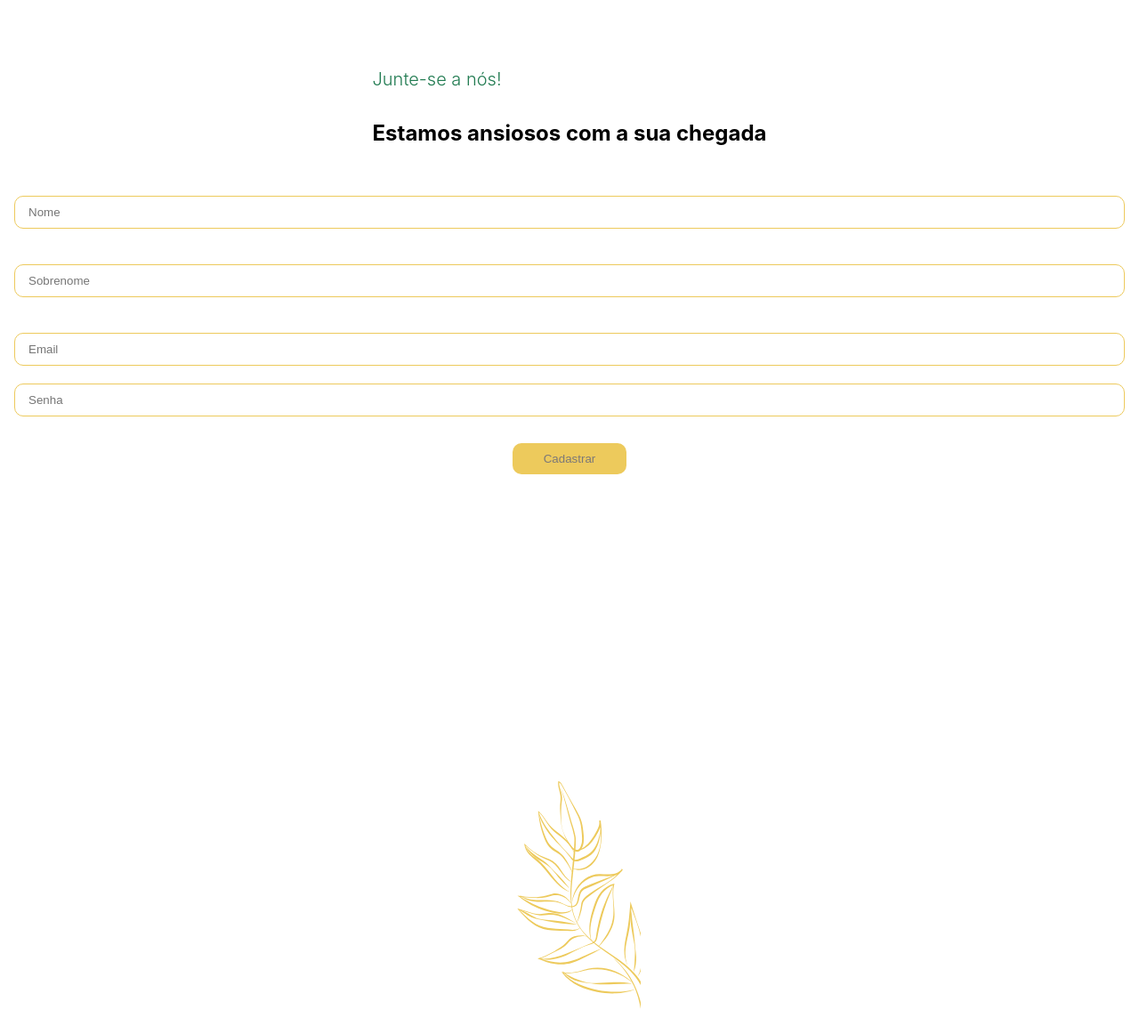
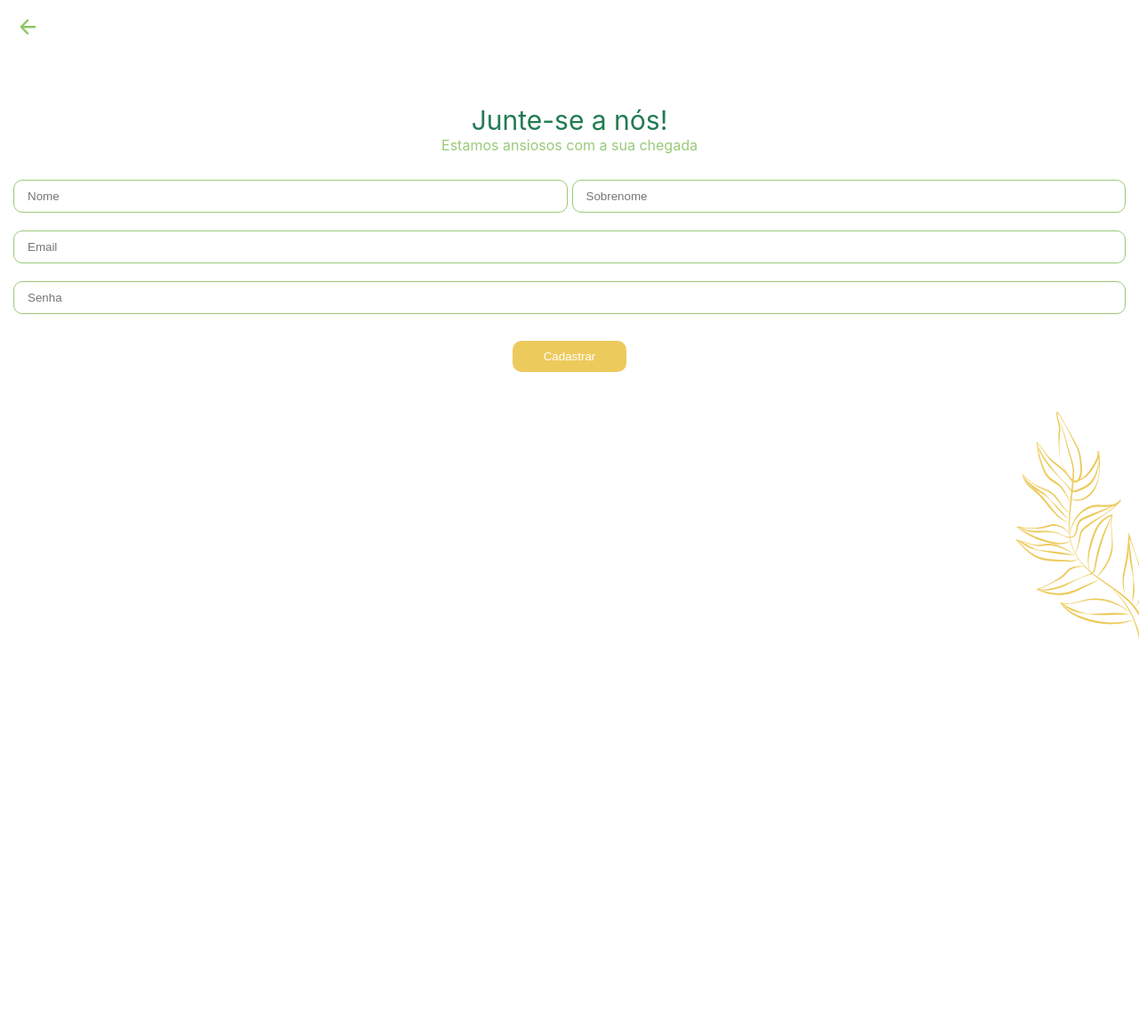
Before and after one commit to vanessa-nascimento/plantei-frontend, a Next.js app: page /Register in a window 1280 px wide. Shown: the top 1162 px of the page at 89% size. After the commit the page ends 800 px from the top, so only its background shows below. Built offline with nearby package versions, Linux system fonts and the light colour scheme.

Commit message:
feat: finalizando estruturação da tela de cadastro

```diff
--- a/pages/Login/index.tsx
+++ b/pages/Login/index.tsx
@@ -44,6 +44,7 @@ export default function Login(props) {
         <Input
           {...register("senha", { required: true })}
           placeholder="Senha"
+          type="password"
           border="1px solid #EDCA5C"
           width={100}
           margin="0 0 30px 0"
--- a/pages/Register/index.tsx
+++ b/pages/Register/index.tsx
@@ -5,7 +5,8 @@ import Input from "../../components/Input/index";
 import Button from "../../components/Button/index";
 import Main from "../../components/Main";
 
-import { RegisterFooter, RegisterHeader, SubmitDiv } from "./style";
+import { Container, FormGroup, RegisterFooter, RegisterHeader, SubmitDiv } from "./style";
+import Link from "next/link";
 
 type Inputs = {
   nome: string,
@@ -27,40 +28,47 @@ export default function Register(props) {
   console.log(watch("email"), errors)
 
   return (
-    <Main backgroundColor="#FFF" padding="0">
-      <Main backgroundColor="#FFF" padding="1">
+    <Main backgroundColor="#FFFFFF" padding="0">
+      <Container backgroundColor="#FFFFFF" padding="1">
+        <Link href="/Login">
+          <Image src="/icone_voltar.svg" alt="Ícone plantei" width={30} height={30} layout="fixed" />
+        </Link>
         <RegisterHeader>
           <h1>Junte-se a nós!</h1>
           <h2>Estamos ansiosos com a sua chegada</h2>
         </RegisterHeader>
 
         <form onSubmit={handleSubmit(onSubmit)}>
+          <FormGroup>
             <Input
               {...register("nome", { required: true })}
               placeholder="Nome"
-            border="1px solid #EDCA5C"
-            width={100}
-            margin="20px 0"
+              border="1px solid #9AC979"
+              width={50}
+              margin="0 5px 0 0"
             />
             <Input
               {...register("sobrenome", { required: true })}
               placeholder="Sobrenome"
-            border="1px solid #EDCA5C"
-            width={100}
-            margin="20px 0"
+              border="1px solid #9AC979"
+              width={50}
+              margin="0 0"
             />
+          </FormGroup>
+
           <Input
             {...register("email", { required: true })}
             placeholder="Email"
-            border="1px solid #EDCA5C"
+            border="1px solid #9AC979"
             width={100}
             margin="20px 0"
           />
 
           <Input
             {...register("senha", { required: true })}
+            type="password"
             placeholder="Senha"
-            border="1px solid #EDCA5C"
+            border="1px solid #9AC979"
             width={100}
             margin="0 0 30px 0"
           />
@@ -69,14 +77,14 @@ export default function Register(props) {
             <Button
               backgroundColor="#EDCA5C"
               width="min-content"
-              color="#7B7878"
+              color="#FFFFFF"
               padding="10px 35px"
             >
               Cadastrar
             </Button>
           </SubmitDiv>
         </form>
-      </Main>
+      </Container>
       <RegisterFooter>
         <Image src="/icone_taioba2.svg" alt="Ícone plantei" width={160} height={331} layout="fixed" />
       </RegisterFooter>
--- a/pages/Register/style.ts
+++ b/pages/Register/style.ts
@@ -1,4 +1,12 @@
 import styled from "styled-components";
+
+export const Container = styled.div`
+  padding: 15px;
+`;
+
+export const FormGroup = styled.div`
+  display: flex;
+`;
 
 export const RegisterHeader = styled.header`
   display: grid;
@@ -7,9 +15,20 @@ export const RegisterHeader = styled.header`
 
   & > h1 {
     color: #217B51;
-    font-weight: 300;
-    font-size: 20px;
+    font-weight: 400;
+    font-size: 30px;
+    text-align: center;
+    margin-bottom: 0px;
   }
+
+  & > h2 {
+    color: #9AC979;
+    font-weight: 400;
+    font-size: 16px;
+    text-align: center;
+    margin-top: 0px;
+  }
+
 `;
 
 export const SubmitDiv = styled.div`
@@ -17,20 +36,7 @@ export const SubmitDiv = styled.div`
   justify-content: center;
 `;
 
-export const RegisterFooter = styled.footer`
-  display: flex;
-  justify-content: center;
-  color: #7B7878;
-  font-weight: 300;
-  padding-top: 3rem;
-
-  p {
-    line-height: 1.5rem;
-    width: 55%;
-    text-align: center;
-  }
-
-  a {
-    color: #8AC561;
-  }
+export const RegisterFooter = styled.div`
+  align-self: flex-end;
+  float: right;
 `;
```
Also changed, not shown: public/icone_voltar.svg (added). Lines whose indentation alone changed are shown as unchanged.
